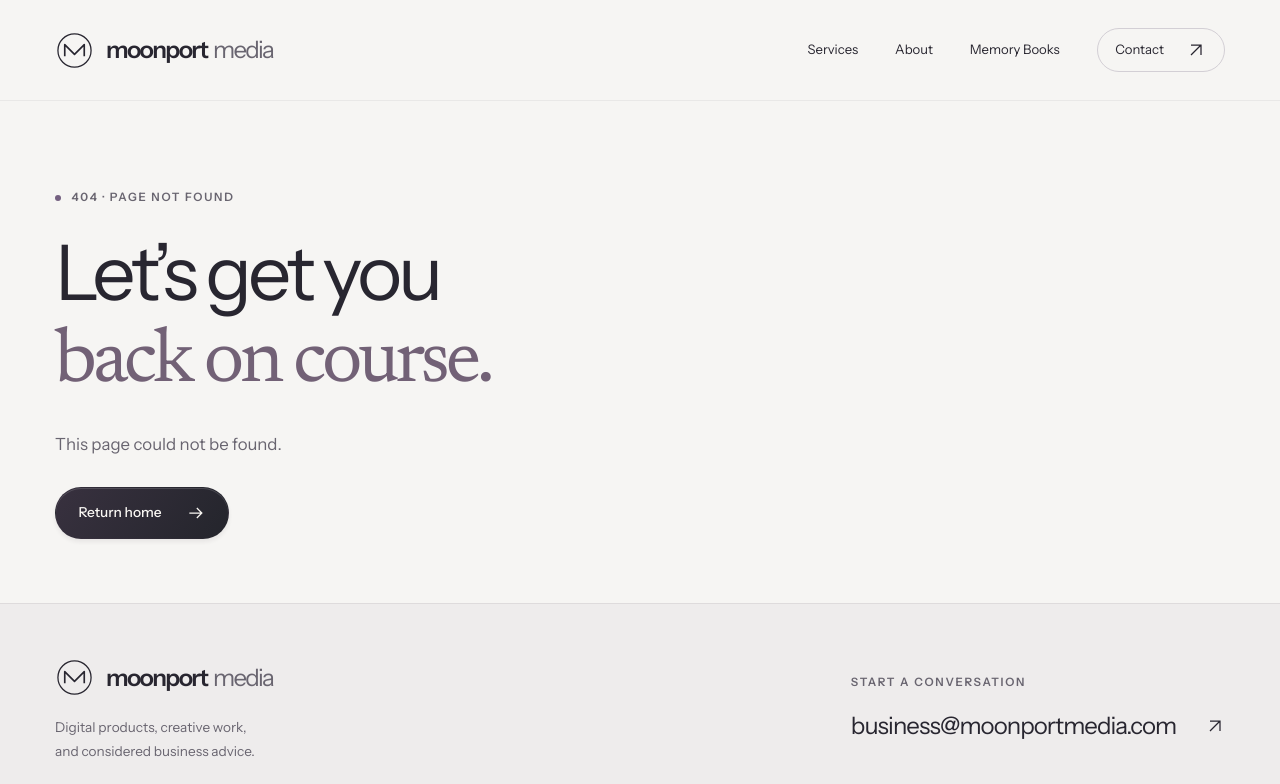
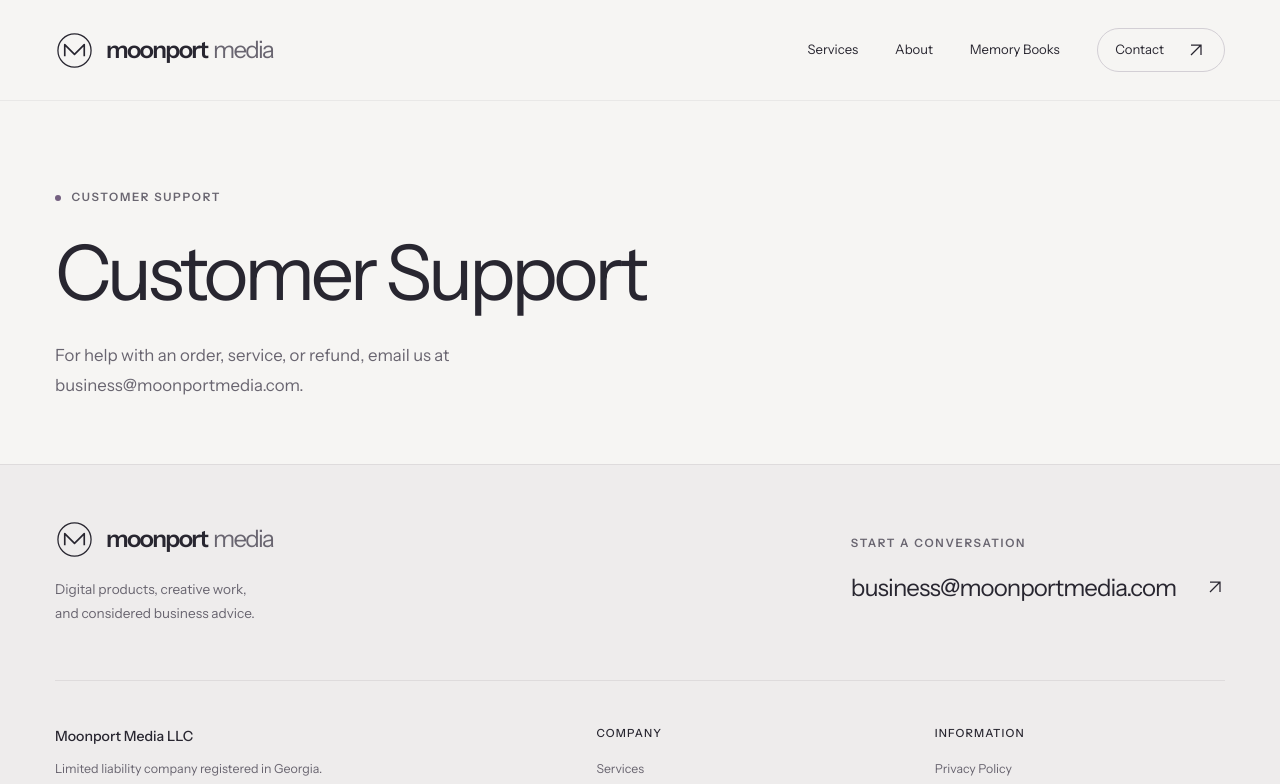
Before and after one commit to CowboyBebop/moonportmedia-website, a Next.js app: page /support in a window 1280 px wide. Before the commit this address had no page. Shown: the top 784 px of the page. Built offline with nearby package versions, Linux system fonts and the light colour scheme.

Commit message:
Add simple customer support page

```diff
--- /dev/null
+++ b/pages/support.tsx
@@ -0,0 +1,19 @@
+import SiteLayout, { PageIntro } from "@components/SiteLayout";
+import { company, emailHref } from "@content/company";
+
+export default function Support() {
+  return (
+    <SiteLayout
+      title="Customer Support"
+      path="/support"
+      description={`Customer support for ${company.name}.`}
+    >
+      <PageIntro eyebrow="Customer support" title="Customer Support">
+        <p>
+          For help with an order, service, or refund, email us at{" "}
+          <a href={emailHref("Support request")}>{company.email}</a>.
+        </p>
+      </PageIntro>
+    </SiteLayout>
+  );
+}
```
